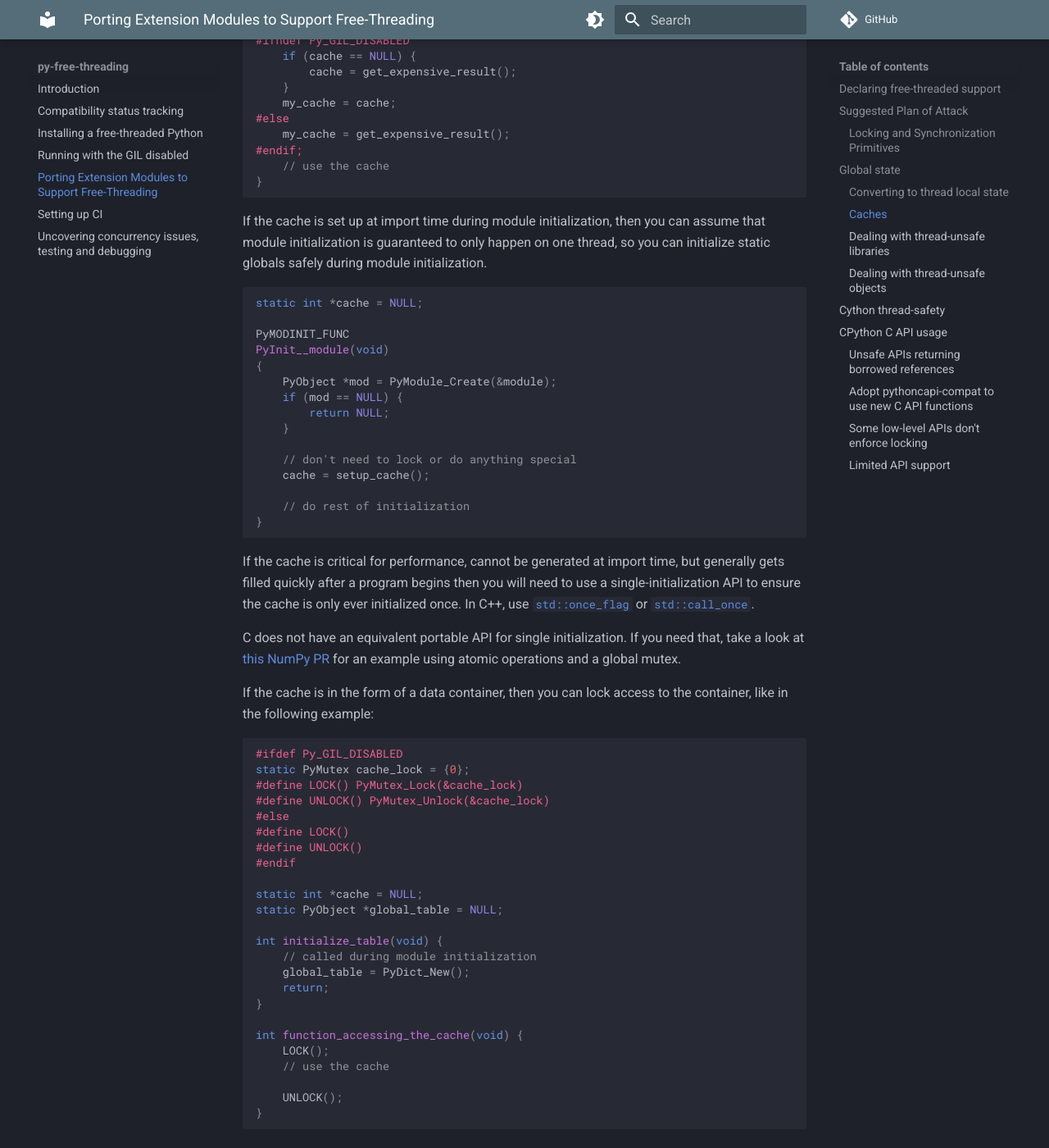
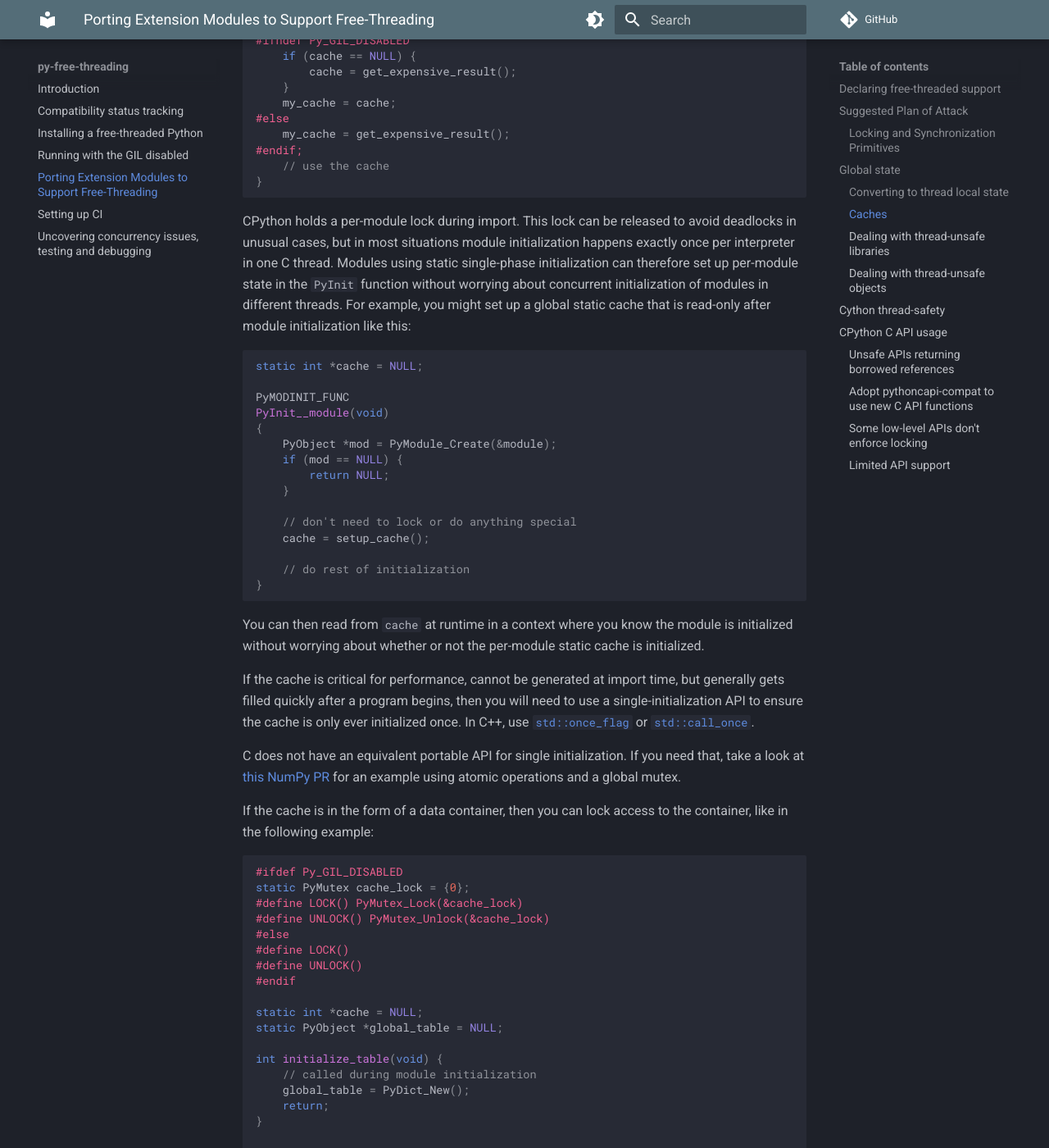
Before and after one commit to Quansight-Labs/free-threaded-compatibility, an MkDocs documentation site: the page built from docs/porting.md, in a window 1280 px wide and 1400 px high, scrolled down 4252 px. Shown: the whole window at 82% size. Built offline with MkDocs 1.6.1 and Material for MkDocs 9.7.7, drawn with Linux system fonts in a browser that asks for light colours; comment, search, counter and statistics services are not loaded.

Commit message:
Use more precise language in discussion about per-module caches (#70)

````diff
--- a/docs/porting.md
+++ b/docs/porting.md
@@ -323,10 +323,13 @@ int my_function_with_a_cache(void) {
 }
 ```
 
-If the cache is set up at import time during module initialization, then you
-can assume that module initialization is guaranteed to only happen on one
-thread, so you can initialize static globals safely during module
-initialization.
+CPython holds a per-module lock during import. This lock can be released to
+avoid deadlocks in unusual cases, but in most situations module initialization
+happens exactly once per interpreter in one C thread. Modules using static
+single-phase initialization can therefore set up per-module state in the
+`PyInit` function without worrying about concurrent initialization of modules in
+different threads. For example, you might set up a global static cache that is
+read-only after module initialization like this:
 
 ```c
 static int *cache = NULL;
@@ -346,8 +349,12 @@ PyInit__module(void)
 }
 ```
 
+You can then read from `cache` at runtime in a context where you know the module
+is initialized without worrying about whether or not the per-module static cache
+is initialized.
+
 If the cache is critical for performance, cannot be generated at import time,
-but generally gets filled quickly after a program begins then you will need to
+but generally gets filled quickly after a program begins, then you will need to
 use a single-initialization API to ensure the cache is only ever initialized
 once. In C++, use
 [`std::once_flag`](https://en.cppreference.com/w/cpp/thread/once_flag) or
````
